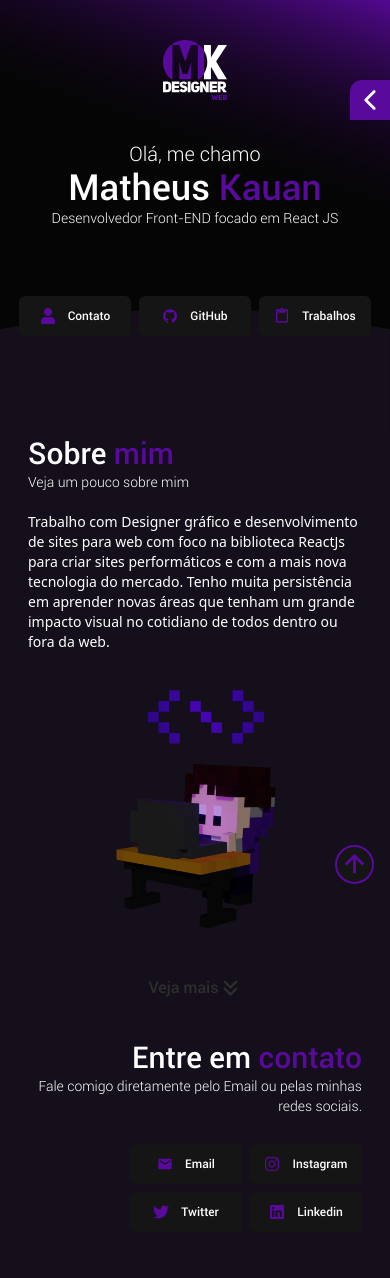
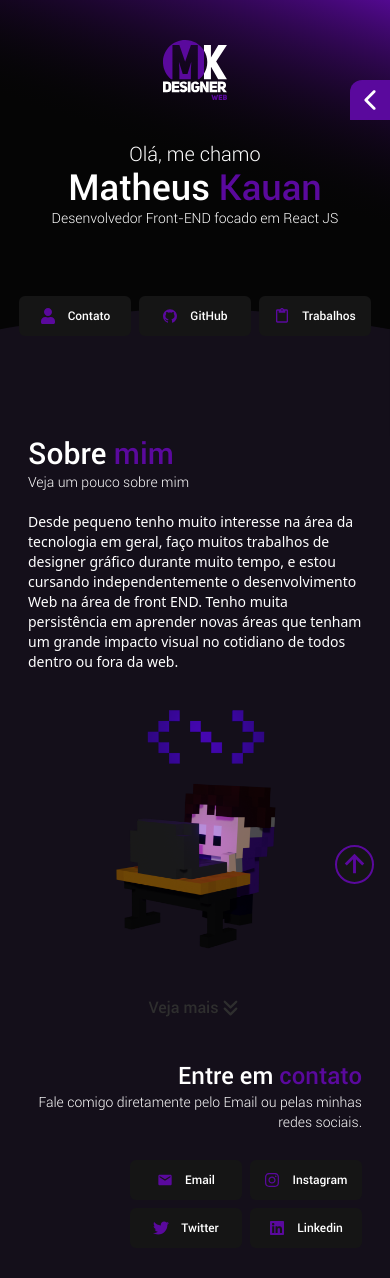
Before and after one commit to MkDesignWeb/Portifolio, a React (Vite) app: page /p-web in a window 390 px wide. Shown: the top 1278 px of the page. Built offline with nearby package versions, Linux system fonts and the light colour scheme; no server answers.

Commit message:
Texto Update

```diff
--- a/src/Components/Contato.tsx
+++ b/src/Components/Contato.tsx
@@ -24,8 +24,8 @@ export function Contato(props: props){
         <section id='contatos' className='text-white flex flex-col md:flex-row relative justify-around'>
             <div className={` ${props.side == 'rigth' ? 'md:order-0 text-start' : 'md:order-1 text-end'}`}>
                 <div className={`w-full flex flex-col ${props.side == 'rigth' ? 'items-start' : 'items-end'}`}>
-                    <h1 className="font-Roboto-Medium text-3xl ">Entre em <span className="text-primary">contato</span></h1>
-                    <p className="font-Roboto-Light text-sm ">Fale comigo diretamente pelo Email ou pelas minhas redes sociais.</p>
+                    <h1 className="font-Roboto-Medium text-2xl md:text-4xl ">Entre em <span className="text-primary">contato</span></h1>
+                    <p className="font-Roboto-Light text-sm md:text-base ">Fale comigo diretamente pelo Email ou pelas minhas redes sociais.</p>
                 </div>
 
                 <div className={`flex ${props.side == 'rigth' ? 'justify-start' : 'justify-end'} my-7 gap-2`}>
--- a/src/Components/MinhasEspec.tsx
+++ b/src/Components/MinhasEspec.tsx
@@ -14,8 +14,8 @@ export function MinhasEspec(){
     return(
         <section className="mt-20">
             <div className='w-full flex flex-col items-center text-white mb-10'>
-                <h1 className="font-Roboto-Medium text-2xl md:text-3xl text-center">Veja minhas <span className="text-primary">especificações</span></h1>
-                <p className="font-Roboto-Light text-sm text-center max-w-xs">{width <= 768 ? 'Toque nas faixas a baixo e veja minhas especificações' : 'Passe o mouse nas faixas a baixo e veja minhas especificações'}</p>
+                <h1 className="font-Roboto-Medium text-2xl md:text-4xl text-center">Veja minhas <span className="text-primary">especificações</span></h1>
+                <p className="font-Roboto-Light text-sm md:text-base text-center max-w-xs">{width <= 768 ? 'Toque nas faixas a baixo e veja minhas especificações' : 'Passe o mouse nas faixas a baixo e veja minhas especificações'}</p>
             </div>
 
             <EspecRow esq={reactIcon} textEsq={"Desemvolvimento de sites com ReactJs. Perfomtico e moderno."}
--- a/src/Components/SobreMim.tsx
+++ b/src/Components/SobreMim.tsx
@@ -3,7 +3,6 @@ import CharMkG from '../Assets/Img/CharMkG.png'
 
 interface props {
     side: 'left' | 'rigth',
-    text: string
 }
 
 export function SobreMim(props: props) {
@@ -12,15 +11,15 @@ export function SobreMim(props: props) {
 
             <div className="flex flex-col md:flex-row gap-7 mb-20">
                 <div className={`md:max-w-[40vw] ${props.side == 'rigth' ? 'md:order-1 text-end' : 'md:order-0'}`}>
-                    <h1 className="font-Roboto-Medium text-3xl">Sobre <span className="text-primary">mim</span></h1>
-                    <p className="font-Roboto-Light text-sm mb-5">Veja um pouco sobre mim</p>
-                    <p className="text-sm">
-                        {props.text}
+                    <h1 className="font-Roboto-Medium text-3xl md:text-4xl">Sobre <span className="text-primary">mim</span></h1>
+                    <p className="font-Roboto-Light text-sm md:text-base mb-5">Veja um pouco sobre mim</p>
+                    <p className="text-sm md:text-base">
+                        Desde pequeno tenho muito interesse na área da tecnologia em geral, faço muitos trabalhos de designer gráfico durante muito tempo, e estou cursando independentemente o desenvolvimento Web na área de front END. Tenho muita persistência em aprender novas áreas que tenham um grande impacto visual no cotidiano de todos dentro ou fora da web.
                     </p>
                 </div>
 
                 <div className="flex justify-center relative w-full items-center">
-                        <img src={props.side == 'rigth' ? CharMkG : CharMkW} alt="" className='w-auto max-h-64 object-cover bg-no-repeat' />
+                    <img src={props.side == 'rigth' ? CharMkG : CharMkW} alt="" className='w-auto max-h-64 object-cover bg-no-repeat' />
                 </div>
             </div>
         </section>
--- a/src/Components/TrabalhosDes.tsx
+++ b/src/Components/TrabalhosDes.tsx
@@ -33,8 +33,8 @@ export function TrabalhosDes(){
     return(
         <section id="trabalhosDes" className="mt-20 mb-32 relative">
             <div className='w-full flex flex-col items-center text-white mb-10'>
-                <h1 className="font-Roboto-Medium text-2xl md:text-3xl text-center">Meus <span className="text-primary">Trabalhos</span></h1>
-                <p className="font-Roboto-Light text-sm text-center max-w-xs">Veja aqui meus trabalhos de criação e edição de imagens</p>
+                <h1 className="font-Roboto-Medium text-2xl md:text-4xl text-center">Meus <span className="text-primary">Trabalhos</span></h1>
+                <p className="font-Roboto-Light text-sm md:text-base text-center max-w-xs">Veja aqui meus trabalhos de criação e edição de imagens</p>
             </div>
 
 
--- a/src/Components/TrabalhosWeb.tsx
+++ b/src/Components/TrabalhosWeb.tsx
@@ -39,7 +39,7 @@ export function TrabalhosWeb() {
         <section id="trabalhos" className="mt-20 mb-32 relative">
             <div className='w-full flex flex-col items-center text-white mb-10'>
                 <h1 className="font-Roboto-Medium text-2xl md:text-3xl text-center">Meus <span className="text-primary">Trabalhos</span></h1>
-                <p className="font-Roboto-Light text-sm text-center max-w-xs">De uma olhada nós meu trabalhos mais relevantes</p>
+                <p className="font-Roboto-Light text-sm md:text-base text-center max-w-xs">De uma olhada nós meu trabalhos mais relevantes</p>
             </div>
 
                 <div className="flex flex-wrap justify-center gap-3 mx-3 ">
--- a/src/Pages/PDev.tsx
+++ b/src/Pages/PDev.tsx
@@ -52,7 +52,7 @@ export function PDev() {
                 <div className='bg-black-scudary relative  w-full h-auto'>
                     <div className='relative z-20 px-7 md:px-20 xl:px-40 max-w-[1728px] mx-auto'>
 
-                        <SobreMim text='Trabalho com Designer gráfico e desenvolvimento de sites para web com foco na biblioteca ReactJs para criar sites performáticos e com a mais nova tecnologia do mercado. Tenho muita persistência em aprender novas áreas que tenham um grande impacto visual no cotidiano de todos dentro ou fora da web.' side='left'/>
+                        <SobreMim  side='left'/>
 
                         <div className='flex w-full justify-center font-Roboto-Medium  md:mb-5 md:-top-20 -top-10 relative'>
                             <span className='text-x text-[#2e2e2e]'>Veja mais</span>
--- a/src/Pages/PGraph.tsx
+++ b/src/Pages/PGraph.tsx
@@ -57,7 +57,7 @@ export function PGraph() {
                 <div className='bg-black-scudary relative  w-full h-auto'>
                     <div className='relative z-20 px-7 md:px-20 xl:px-40 max-w-[1728px]'>
 
-                        <SobreMim text='Trabalho com desenvolvimento de sites para web e Designer gráfico, desde pequeno tenho prática no mundo das edições e manipulações de imagens na web. Tenho muita persistência em aprender novas áreas que tenham um grande impacto visual no cotidiano de todos dentro ou fora da web.' side='rigth' />
+                        <SobreMim side='rigth' />
 
                         <div className='flex w-full justify-center font-Roboto-Medium  md:mb-5 md:-top-20 -top-10 relative'>
                             <span className='text-x text-[#2e2e2e]'>Veja mais</span>
```
